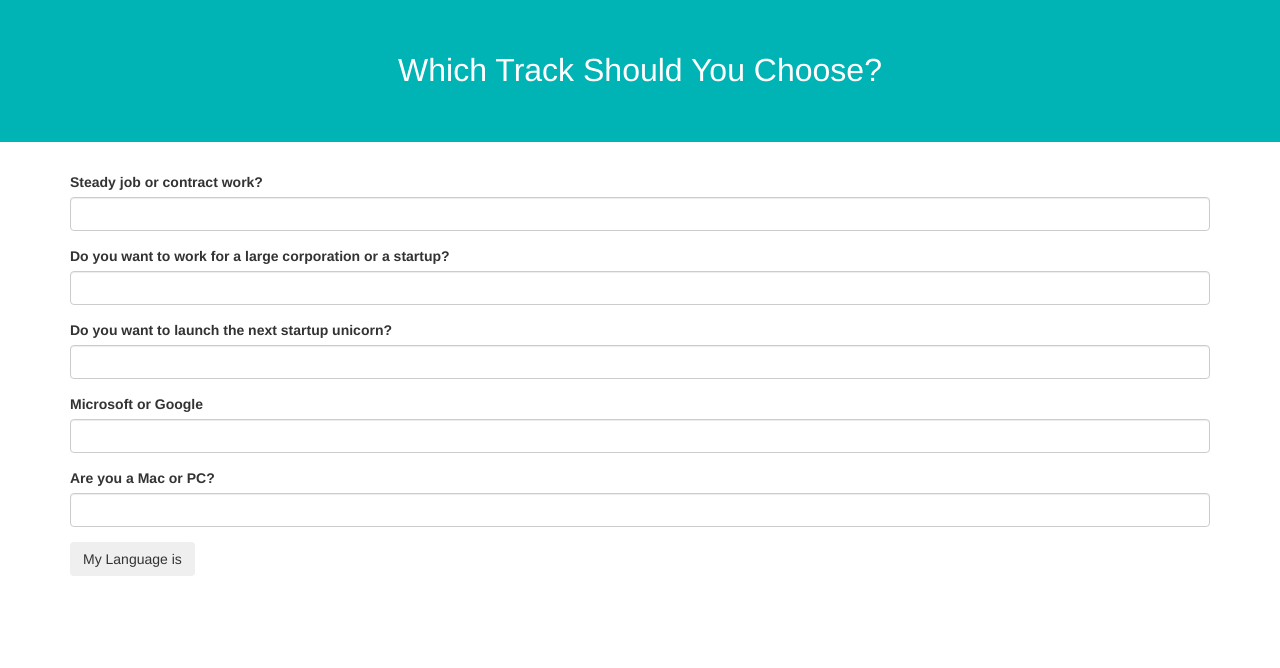
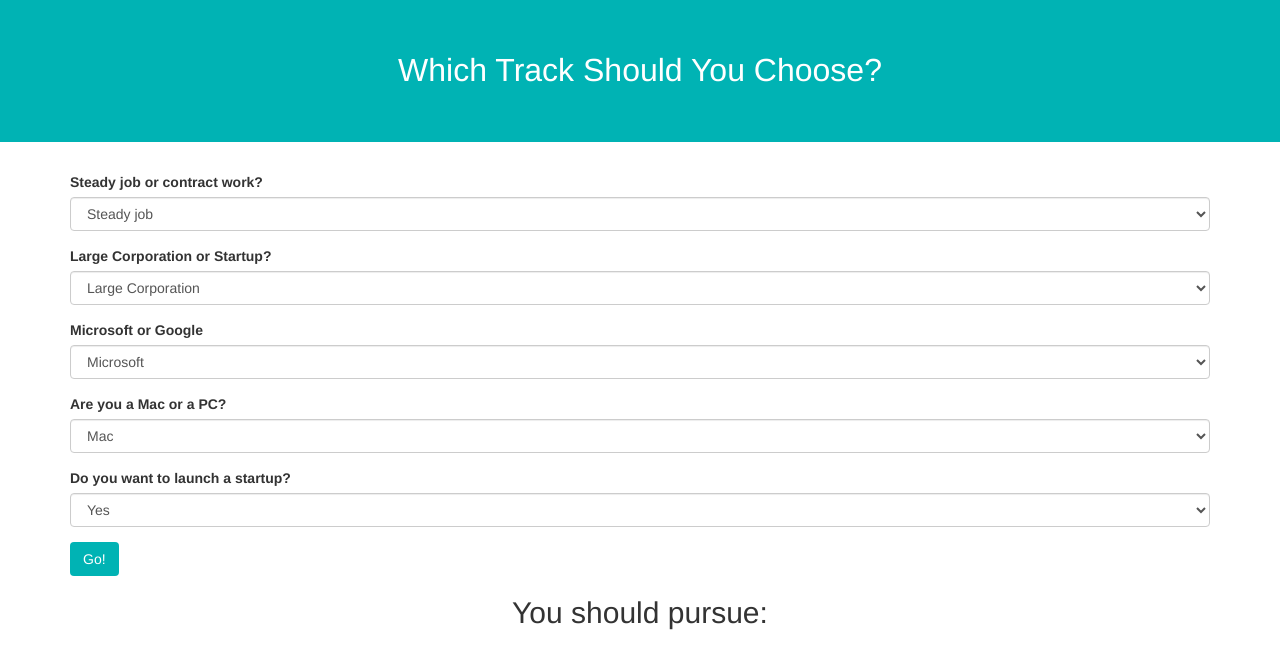
Before and after one commit to DanJacobCodes/track, a plain HTML site: page index.html in a window 1280 px wide. Drawn offline with Linux system fonts and the light colour scheme.

Commit message:
Add values for all options

```diff
--- a/css/styles.css
+++ b/css/styles.css
@@ -5,6 +5,31 @@
   background-color: #00b3b4;
 }
 
-/*#os {
+h2 {
+  text-align: center;
+  display: block;
+}
+
+button{
+  background-color: #00b3b4;
+  color: white;
+}
+
+.php{
   display: none;
-}*/
+
+}
+
+.c{
+  display: none;
+
+}
+
+.Ruby {
+  display: none;
+
+}
+
+.java {
+  display: none;
+}
--- a/index.html
+++ b/index.html
@@ -1,10 +1,10 @@
 <!DOCTYPE html>
 <html>
   <head>
-      <link href="css/bootstrap.min.css" rel="stylesheet" type="text/css">
-      <link href="css/styles.css" rel="stylesheet" type="text/css">
-      <script src="js/jquery-3.2.0.js"></script>
-      <script src="js/scripts.js"></script>
+     <link rel="stylesheet" href="css/bootstrap.min.css" type="text/css">
+     <link rel="stylesheet" href="css/styles.css" type="text/css">
+     <script src="js/jquery-3.2.0.js"></script>
+     <script src="js/scripts.js"></script>
     <title>Epicodus Track Suggester</title>
   </head>
   <body>
@@ -13,30 +13,71 @@
       <form id="track">
         <div class="form-group">
           <label for="job">Steady job or contract work?</label>
-          <input id="job" class ="form-control" type="text">
+          <select class="form-control" id="job">
+            <option value="steady">Steady job</option>
+            <option value="contract">Contract</option>
+          </select>
         </div>
         <div class="form-group">
-          <label for="business">Do you want to work for a large corporation or a startup?</label>
-          <input id="business" class ="form-control" type="text">
-        </div>
-        <div class="form-group">
-          <label for="unicorn">Do you want to launch the next startup unicorn?</label>
-          <input id="unicorn" class ="form-control" type="text">
+          <label for="corp">Large Corporation or Startup?</label>
+          <select class="form-control" id="corp">
+            <option value="large">Large Corporation</option>
+            <option value="startup">Startup</option>
+          </select>
         </div>
         <div class="form-group">
           <label for="tech">Microsoft or Google</label>
-          <input id="tech" class ="form-control" type="text">
+          <select class="form-control" id="tech">
+            <option value="micro">Microsoft</option>
+            <option value="goog">Google</option>
+          </select>
         </div>
         <div class="form-group">
-          <label for="os">Are you a Mac or PC?</label>
-          <input id ="os" class="form-control" type="text">
+          <label for="os">Are you a Mac or a PC?</label>
+          <select class="form-control" id="os">
+            <option value="mac">Mac</option>
+            <option value="pc">PC</option>
+          </select>
+        </div>
+        <div class="form-group">
+          <label for="start">Do you want to launch a startup?</label>
+          <select class="form-control" id="start">
+            <option value="yes">Yes</option>
+            <option value="no">No</option>
+          </select>
+        </div>
+      <button type="submit" class="btn">Go!</button>
+      </div>
+      <!-- Format for drop down jawn delete after -->
+      <!-- <label for="c">Coffee or Tea?</label>
+      <select class="form-control" id="c">
+        <option value="1">Coffee</option>
+        <option value="2">Tea</option>
+      </select> -->
 
-        </div>
+    </form>
 
-
-
-      <button type="submit" class="btn">My Language is</button>
-      </div>
-    </form>
+    <!-- Beginning of input options -->
+    <h2 id="select">You should pursue:</h2>
+    <div class="php">
+      <img src="img/php.jpeg" alt="php logo">
+      <p>
+     </p>
+    </div>
+    <div class="c">
+      <img src="img/c.jpeg" alt="C# logo">
+      <p>
+      </p>
+    </div>
+    <div class="Ruby">
+      <img src="img/Ruby.jpeg" alt="Ruby logo">
+      <p>
+      </p>
+    </div>
+    <div class="java">
+      <img src="img/java.jpeg" alt="Java logo">
+      <p>
+      </p>
+    </div>
   </body>
 </html>
```
